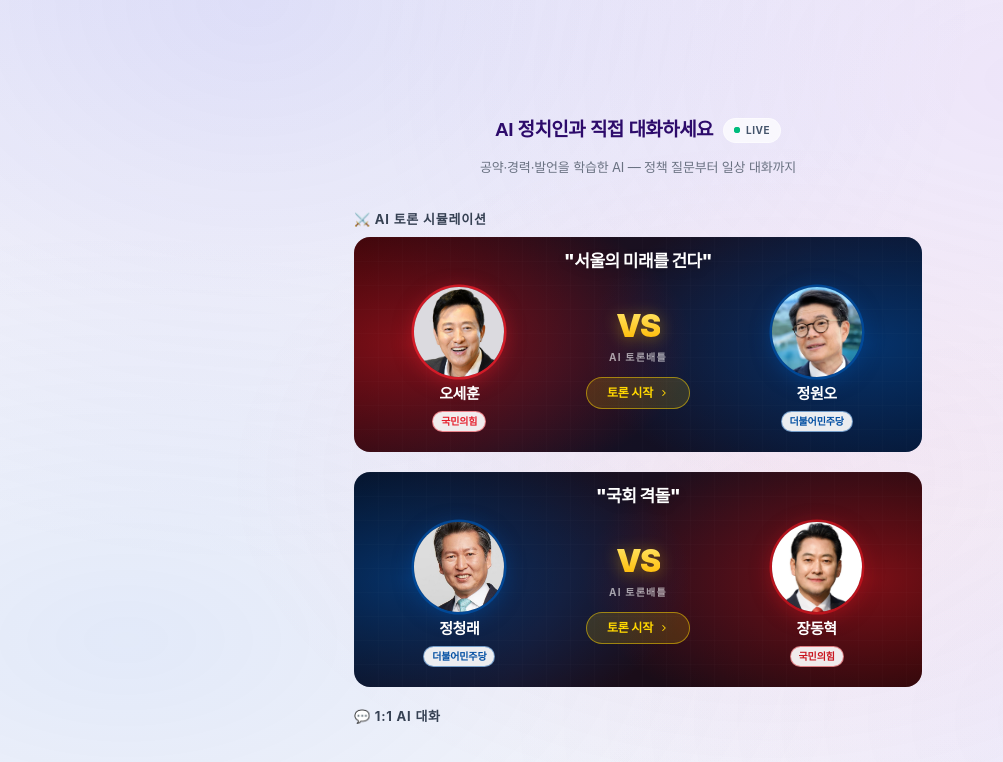
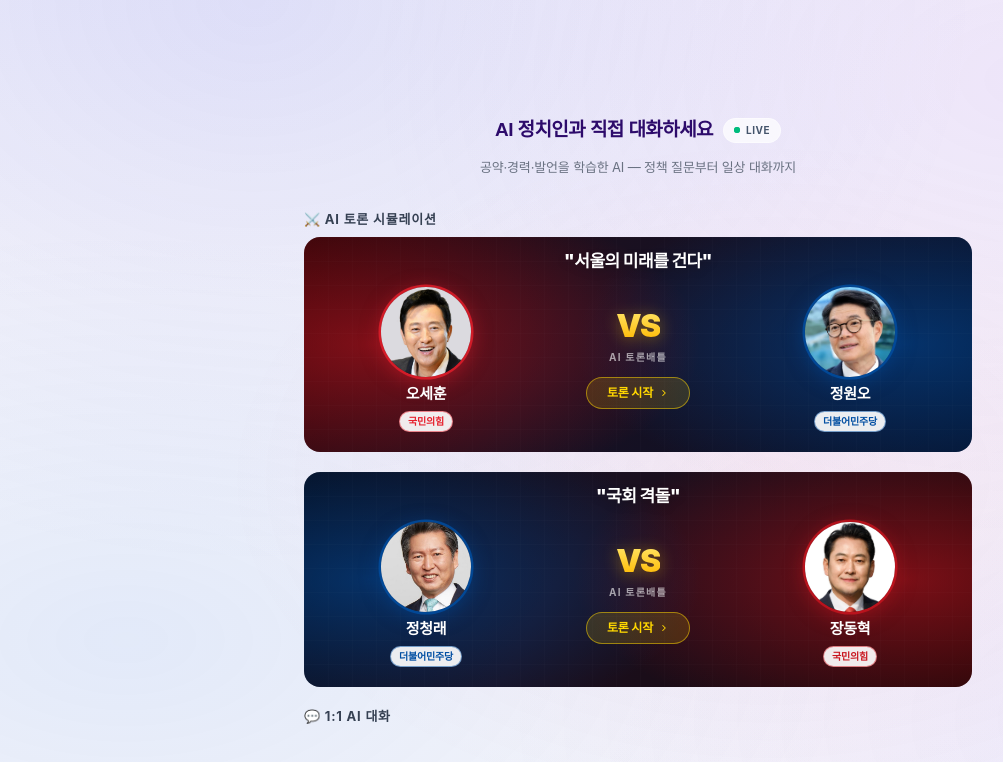
Before and after one commit to seojoonkim/polichat, a React (Vite) app: page / in a window 1280 px wide. Shown: the top 762 px of the page, without its empty margins (2-1005 px from the left). Built offline with nearby package versions, Linux system fonts and the light colour scheme; a web font is replaced by a local one.

Commit message:
feat: 전체 컨테이너 maxWidth 600→700px

```diff
--- a/src/components/chat/ChatLayout.tsx
+++ b/src/components/chat/ChatLayout.tsx
@@ -189,7 +189,7 @@ export default function ChatLayout({ politician }: Props) {
   return (
     <div
       className="app-bg fixed top-0 left-0 right-0 flex flex-col overflow-hidden"
-      style={{ maxWidth: '600px', margin: '0 auto', height: '100svh' }}
+      style={{ maxWidth: '700px', margin: '0 auto', height: '100svh' }}
     >
       {/* 헤더: 절대 스크롤 안 됨 */}
       <ChatHeader politician={politician} />
--- a/src/components/chat/PoliticianSelector.tsx
+++ b/src/components/chat/PoliticianSelector.tsx
@@ -118,7 +118,7 @@ export default function PoliticianSelector({ politicians }: Props) {
 
       <div
         className="mx-auto px-4 pt-10 pb-8 relative z-10"
-        style={{ maxWidth: '600px' }}
+        style={{ maxWidth: '700px' }}
       >
         {/* Hero */}
         <div className="text-center mb-8">
--- a/src/pages/ChatPage.tsx
+++ b/src/pages/ChatPage.tsx
@@ -116,7 +116,7 @@ export default function ChatPage() {
                 ? 'animate-fade-out'
                 : ''
           }`}
-          style={{ maxWidth: '600px' }}
+          style={{ maxWidth: '700px' }}
         >
           <ChatLayout politician={activePolitician} />
         </div>
--- a/src/pages/DebatePage.tsx
+++ b/src/pages/DebatePage.tsx
@@ -7,7 +7,7 @@ export default function DebatePage() {
 
   return (
     <div className="flex justify-center min-h-screen bg-gray-900">
-      <div className="w-full" style={{ maxWidth: '600px' }}>
+      <div className="w-full" style={{ maxWidth: '700px' }}>
         <DebateView debateType={debateType} />
       </div>
     </div>
```
